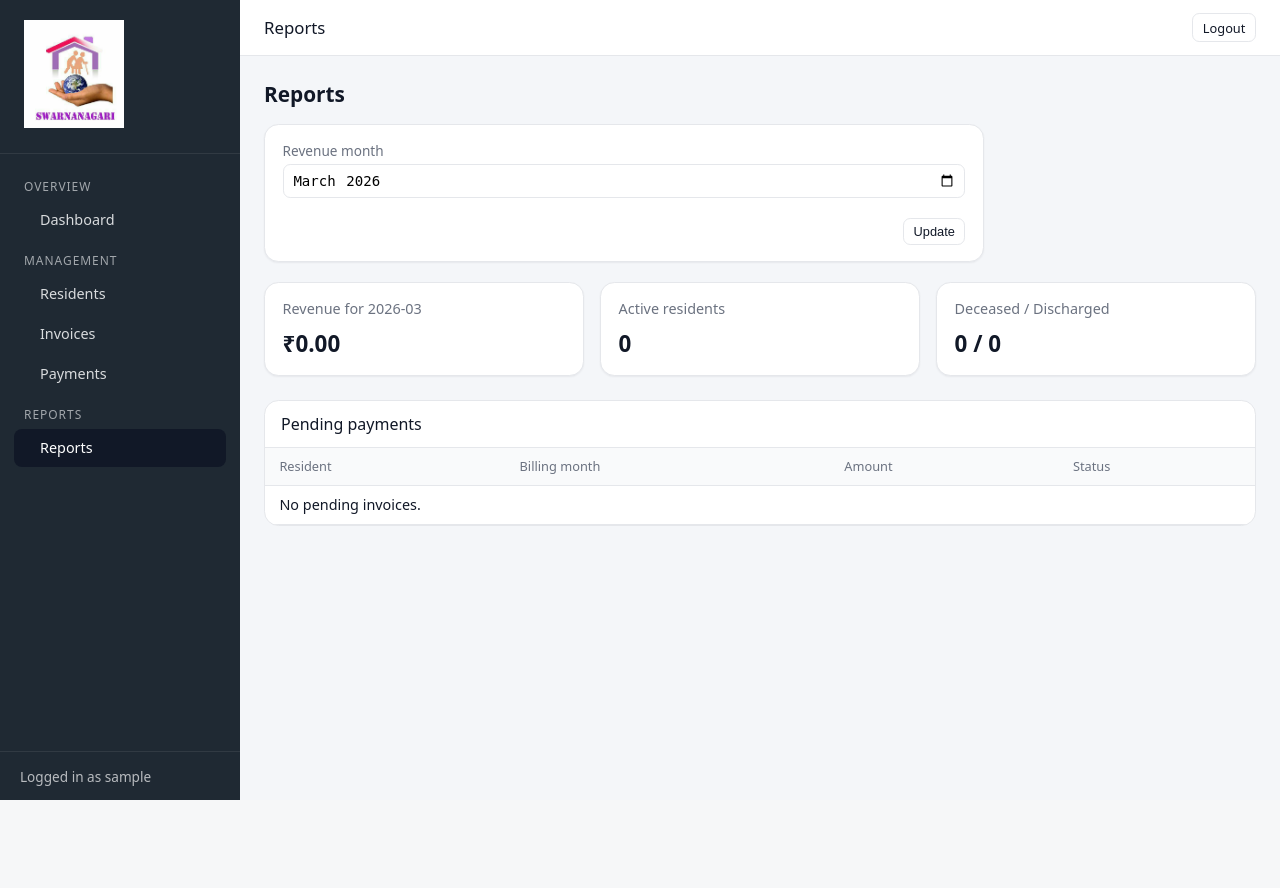
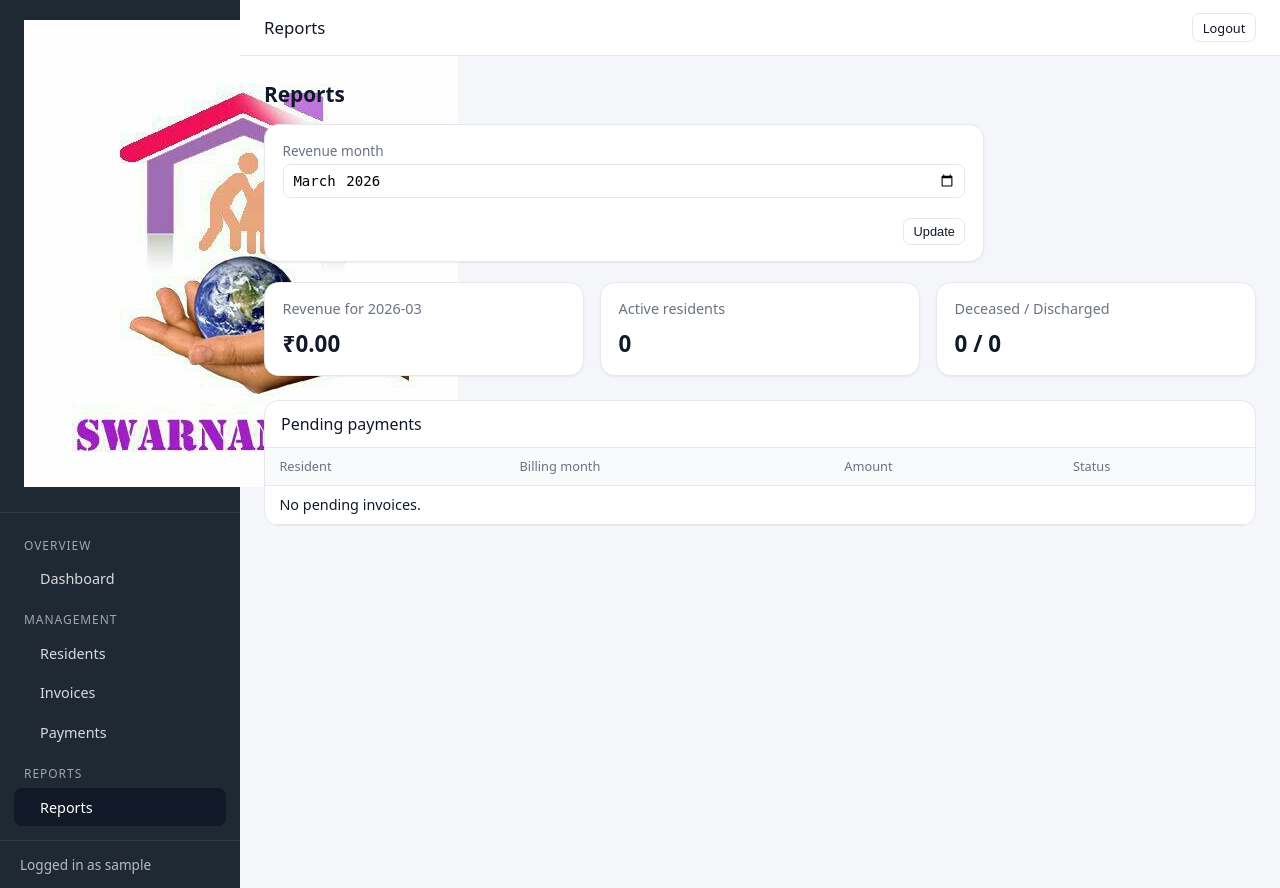
Before and after one commit to lohokane/oahms, a PHP site: page /reports.php in a window 1280 px wide. Before the commit the page ends 800 px from the top, so only its background shows below. Run offline with PHP 8.4, Linux system fonts and the light colour scheme; the visitor is signed in with stand-in values (Sample User, id 1); data that the repository does not hold is empty.

Commit message:
Describe what you changed

```diff
--- a/assets/css/style.css
+++ b/assets/css/style.css
@@ -49,10 +49,6 @@ a {
     border-bottom: 1px solid rgba(255, 255, 255, 0.08);
     font-weight: 600;
     letter-spacing: 0.03em;
-}
-
-.sidebar-header img {
-    width: 100px;
 }
 
 .sidebar-nav {
--- a/public/dashboard.php
+++ b/public/dashboard.php
@@ -83,7 +83,8 @@ try {
 <div class="layout">
     <aside class="sidebar">
         <div class="sidebar-header">
-            <img src="../assets/images/logo.jpg" class="logo_sidebar" alt="Logo" loading="eager" fetchpriority="high">
+            <img src="../assets/images/logo.jpg" class="logo_sidebar" alt="Logo" loading="eager" fetchpriority="high" width="100px">
+            OAHMS
         </div>
         <nav class="sidebar-nav">
             <div>
```
